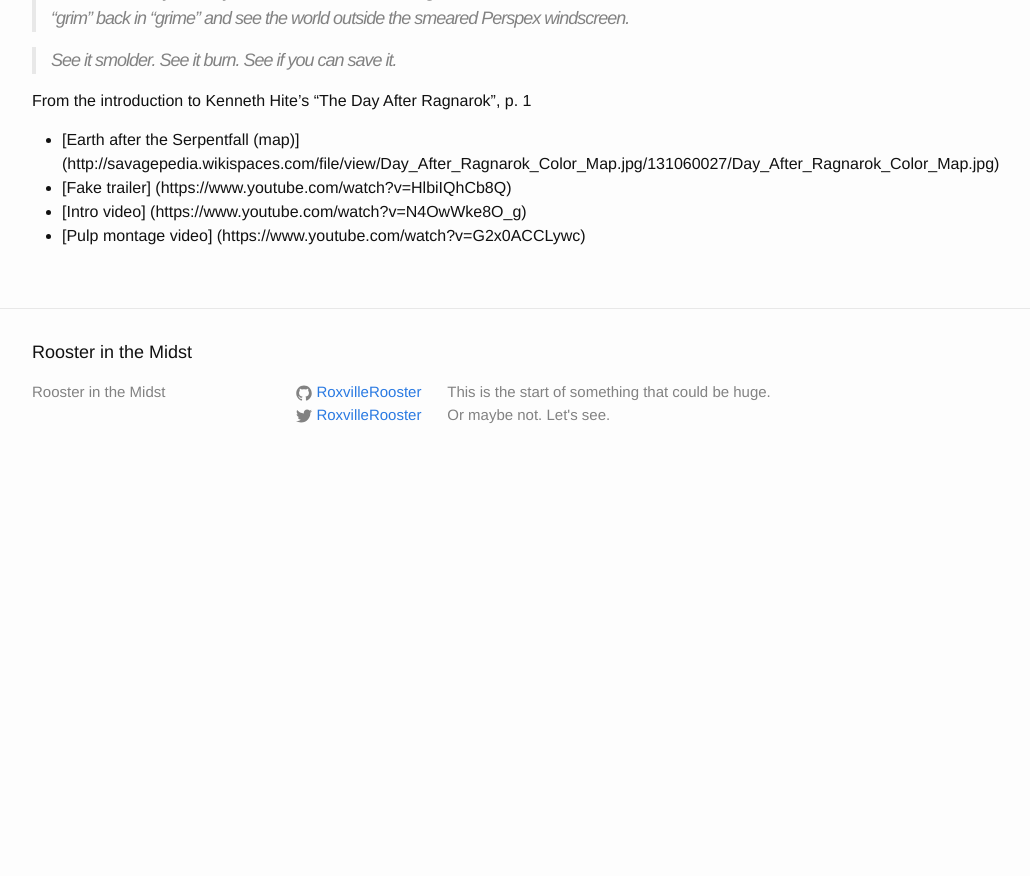
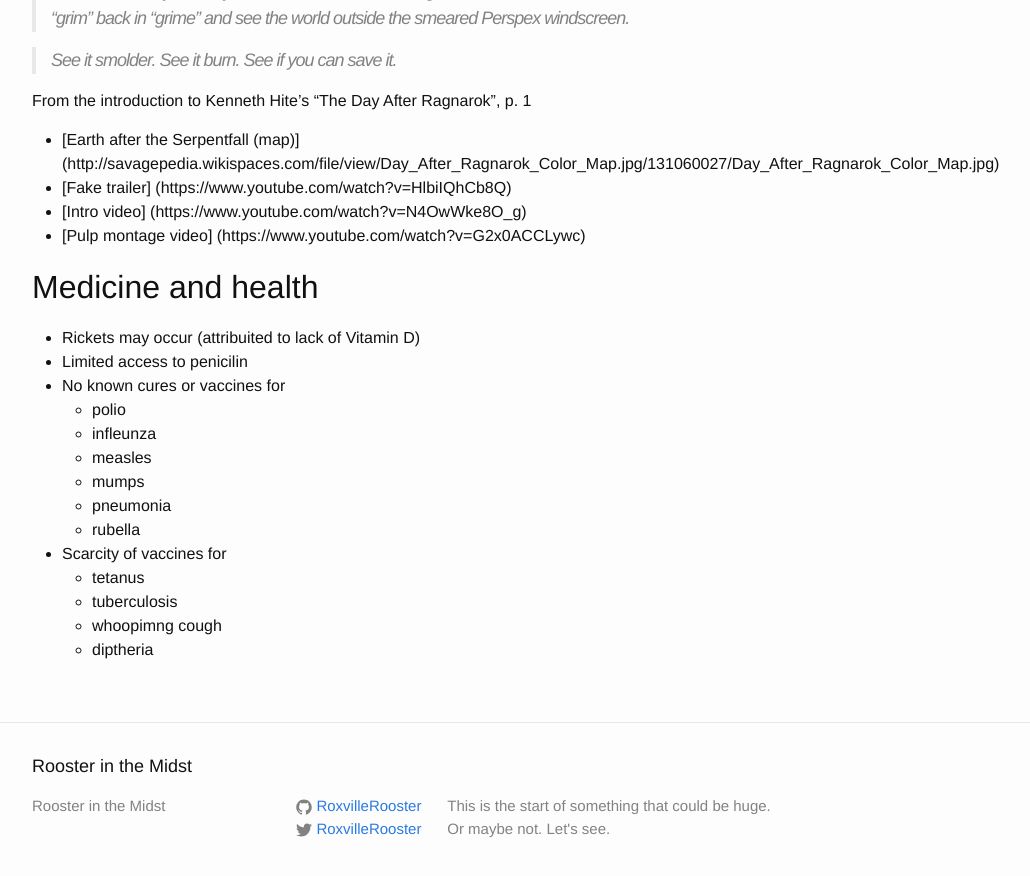
Before and after one commit to achall36/RoxvilleRooster.github.io, a Jekyll site: the page built from DAR.md, in a window 1280 px wide and 900 px high, scrolled down 580 px. Shown: the top 876 px of the window, without its empty margins (238-1268 px from the left). Built offline with Jekyll 4.4.1, drawn with Linux system fonts in a browser that asks for light colours; our own code applies the rules of GitHub Pages for plain Markdown files; before the commit the page ends 1066 px from its top, so only the background shows below that.

Commit message:
Added section on health

```diff
--- a/DAR.md
+++ b/DAR.md
@@ -12,3 +12,20 @@ From the introduction to Kenneth Hite's "The Day After Ragnarok", p. 1
 * [Fake trailer] (https://www.youtube.com/watch?v=HlbiIQhCb8Q)
 * [Intro video] (https://www.youtube.com/watch?v=N4OwWke8O_g)
 * [Pulp montage video] (https://www.youtube.com/watch?v=G2x0ACCLywc)
+
+
+## Medicine and health
+* Rickets may occur (attribuited to lack of Vitamin D)
+* Limited access to penicilin
+* No known cures or vaccines for
+  * polio
+  * infleunza
+  * measles
+  * mumps
+  * pneumonia
+  * rubella
+* Scarcity of vaccines for
+  * tetanus
+  * tuberculosis
+  * whoopimng cough
+  * diptheria
```
